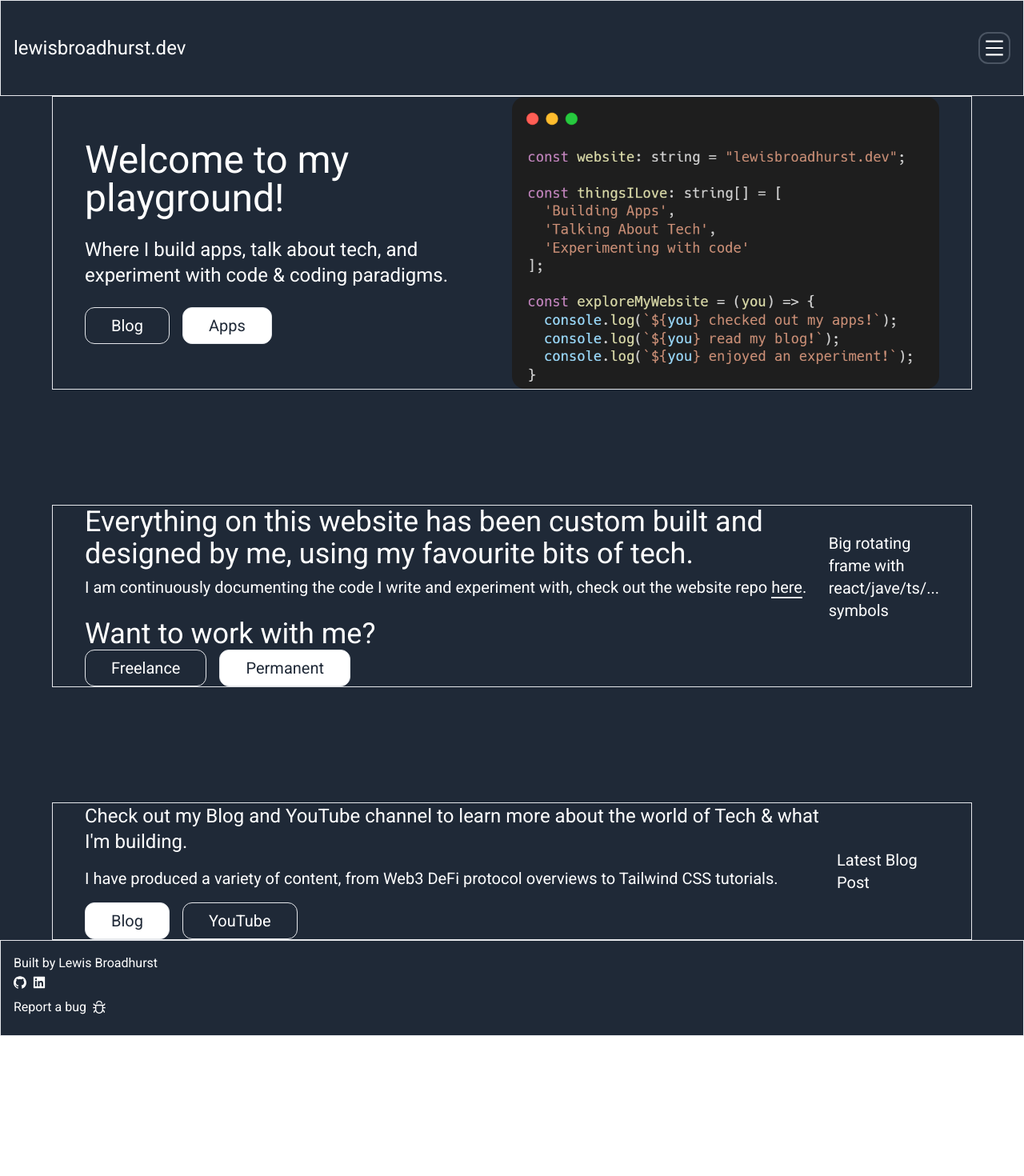
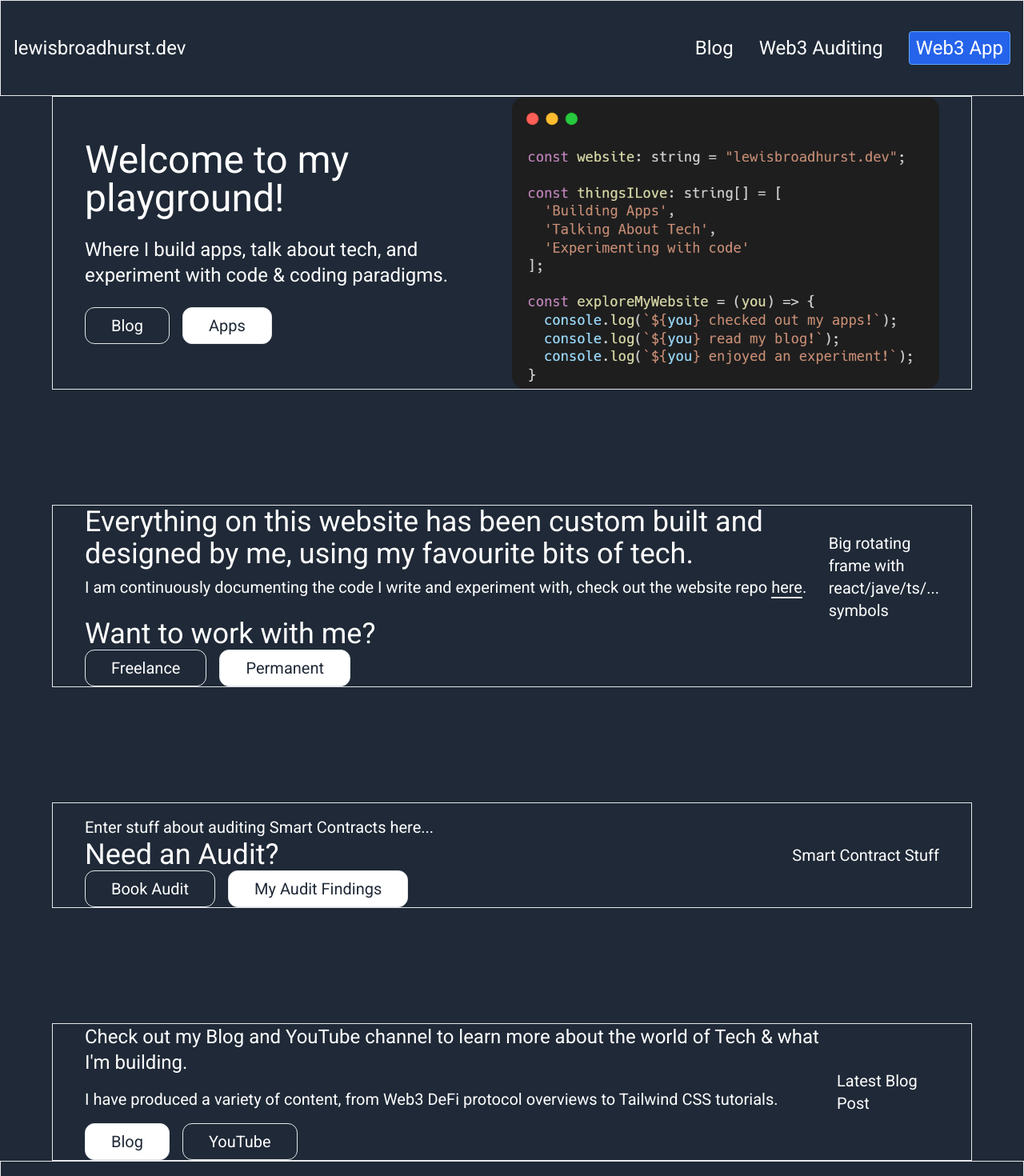
Before and after one commit to LMBroadhurst/CRYPTO_SUPERAPP, a Next.js app in the folder app/: page / in a window 1280 px wide. Shown: the top 1470 px of the page at 80% size. Before the commit the page ends 1295 px from the top, so only its background shows below. Built offline with nearby package versions, Linux system fonts and the light colour scheme.

Commit message:
New Section

```diff
--- /dev/null
+++ b/app/components/home/Audit.tsx
@@ -0,0 +1,26 @@
+import React from "react";
+import { SectionContainer } from "../global/Containers";
+
+type OwnProps = {};
+
+const Audit: React.FC<OwnProps> = () => {
+
+    return (
+        <SectionContainer vh={100}>
+
+            <section>Smart Contract Stuff</section>
+
+
+            <section className="flex flex-col mt-4">
+                <p>Enter stuff about auditing Smart Contracts here...</p>
+                <h3 className='text-2xl lg:text-3xl xl:text-4xl'>Need an Audit?</h3>
+                <div className='flex flex-row gap-4 text-lg sm:text-xl'>
+                    <button className='border py-2 px-8 rounded-xl'>Book Audit</button>
+                    <button className='border bg-white text-gray-800 py-2 px-8 rounded-xl'>My Audit Findings</button>
+                </div>
+            </section>
+        </SectionContainer>
+    )
+}
+
+export default Audit;
--- a/app/components/home/Header.tsx
+++ b/app/components/home/Header.tsx
@@ -10,13 +10,14 @@ const Header: React.FC = () => {
 
         <h1>lewisbroadhurst.dev</h1>
 
-        <div className='border-gray-600 border-2 w-10 h-10 rounded-xl flex flex-col items-center justify-center'>
+        <div className='border-gray-600 border-2 w-10 h-10 rounded-xl flex flex-col items-center justify-center lg:hidden'>
           <MenuOutlined />
         </div>
 
-        <nav className='hidden'>
+        <nav className='hidden lg:flex'>
           <ul className='flex flex-row items-center gap-8'>
               <li>Blog</li>
+              <li>Web3 Auditing</li>
               <li>
                   <button className='border bg-blue-600 border-blue-400 p-1 px-2 rounded'>Web3 App</button>
               </li>
--- a/app/pages/index.tsx
+++ b/app/pages/index.tsx
@@ -3,8 +3,9 @@ import Head from 'next/head';
 import Header from '@/components/home/Header';
 import Introduction from '@/components/home/Introduction';
 import Footer from '@/components/home/Footer';
-import Experience from '@/components/home/Experience';
+import Experience from '@/components/home/Web2Experience';
 import Blog from '../components/home/Blog';
+import Audit from '@/components/home/Audit';
 
 
 
@@ -28,6 +29,8 @@ export default function Home() {
 
           <Experience />
 
+          <Audit />
+
           <Blog />
         </section>
 
```
Also changed, not shown: app/components/home/Web2Experience.tsx (renamed from app/components/home/Experience.tsx).
